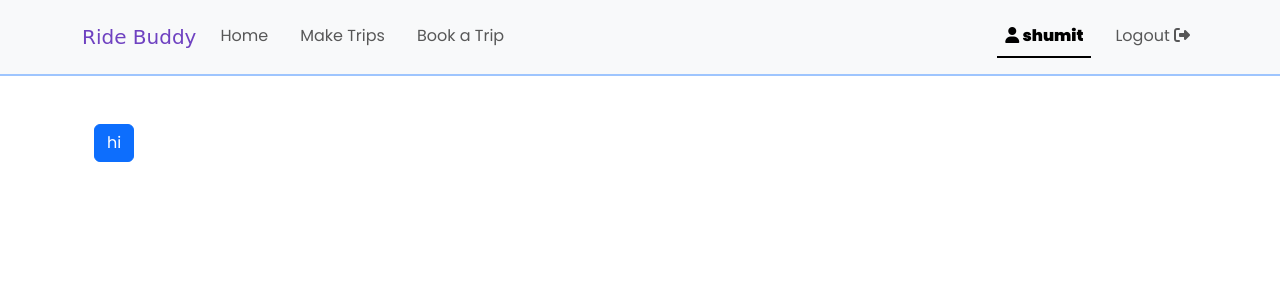
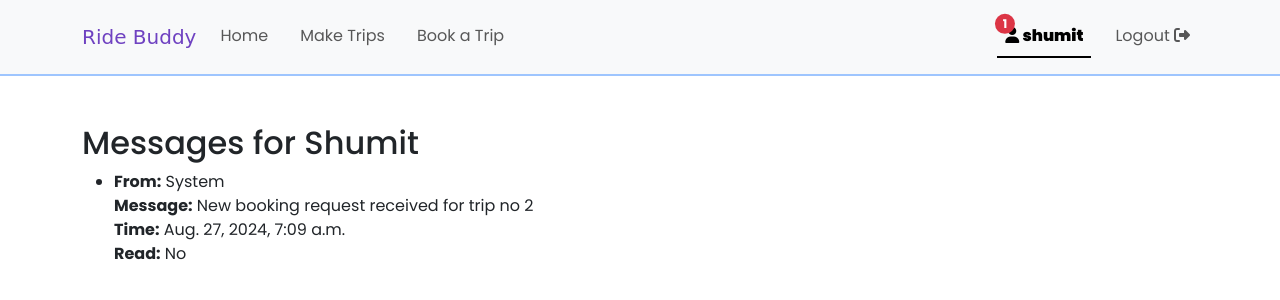
Before and after one commit to shumittaher/RideBuddy, a Django app: page /mypage/1 in a window 1280 px wide. Shown: the top 300 px of the page. Run offline with Django 5.2, Linux system fonts and the light colour scheme; a user stored in the database is signed in; data comes from the database, SQL or seed files in the repository; some libraries are stand-ins or nearby versions; some web fonts are replaced.

Commit message:
messages template

```diff
--- a/RideSharing/static/navbar.js
+++ b/RideSharing/static/navbar.js
@@ -23,7 +23,7 @@ async function update_unread_looks() {
 
 async function get_unread_counter() {
 
-    const response = await fetch('give_unread')
+    const response = await fetch('/give_unread')
     const data = await response.json()
     unread_count = data.unread
     if (unread_count){
--- a/RideSharing/templates/mypage.html
+++ b/RideSharing/templates/mypage.html
@@ -1,15 +1,27 @@
 {% extends "layout.html" %}
 
 {% block title %}
-    Home
+   : My Page
 {% endblock %}
 
 {% block body %}
 
-    <div class="container">
-        <button class="btn btn-primary">
-            hi
-        </button>
-    </div>
+    <h2>Messages for {{ recipient.username|capfirst }}</h2>
+
+    <ul>
+        {% for message in my_messages %}
+            <li>
+                <strong>From:</strong> {% if message.sender %}{{ message.sender.username }}{% else %}System{% endif %}
+                <br>
+                <strong>Message:</strong> {{ message.content }}
+                <br>
+                <strong>Time:</strong> {{ message.time_stamp }}
+                <br>
+                <strong>Read:</strong> {{ message.read|yesno:"Yes,No" }}
+            </li>
+        {% empty %}
+            <li>No messages found.</li>
+        {% endfor %}
+    </ul>
 
 {% endblock %}
--- a/RideSharing/urls.py
+++ b/RideSharing/urls.py
@@ -15,5 +15,5 @@ urlpatterns = [
     path("give_bookingreqs_list/<int:trip_id>", views.give_bookingreqs_list),
     path("booking_request", views.booking_request),
     path("bookingreq_put", views.bookingreq_put),
-    path("give_unread", views.give_unread)
+    path("give_unread", views.give_unread),
 ]
--- a/RideSharing/views.py
+++ b/RideSharing/views.py
@@ -71,7 +71,13 @@ def index(request):
 
 @login_required(login_url ='/login')
 def mypage(request, user_id):
-    return render(request, "mypage.html")
+    user = User.objects.get(id=user_id)
+    my_messages = user.message_recipient.all()
+
+    return render(request, "mypage.html", {
+        'recipient' : user,
+        'my_messages' : my_messages
+    })
 
 @login_required(login_url ='/login')
 def make_trip(request):
@@ -215,7 +221,7 @@ def bookingreq_put(request):
                 "message": "Deleted",
                 "open_spots" : find_remaining_spots(underlying_trip),
                 "status": "deleted"
-                })
+            })
 
 def give_unread(request):
 
```
